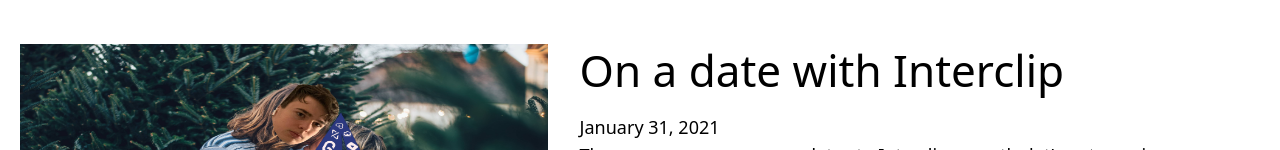
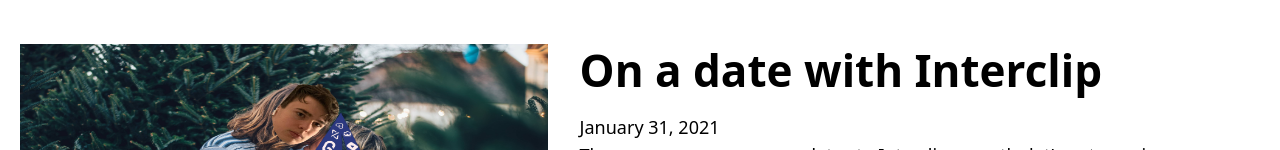
Before and after one commit to filiptronicek/next-blog, a Next.js app: page / in a window 1280 px wide. Shown: the part 154-304 px from the top of the page. Built offline with nearby package versions, Linux system fonts and the light colour scheme.

Commit message:
Bolden links

```diff
--- a/styles/index.css
+++ b/styles/index.css
@@ -13,6 +13,10 @@
 /* Stop purging. */
 
 /* Your own custom utilities */
+a {
+    font-weight: bold;
+}
+
 @media (prefers-color-scheme: dark) {
     body {
         background: #24292e;
```
